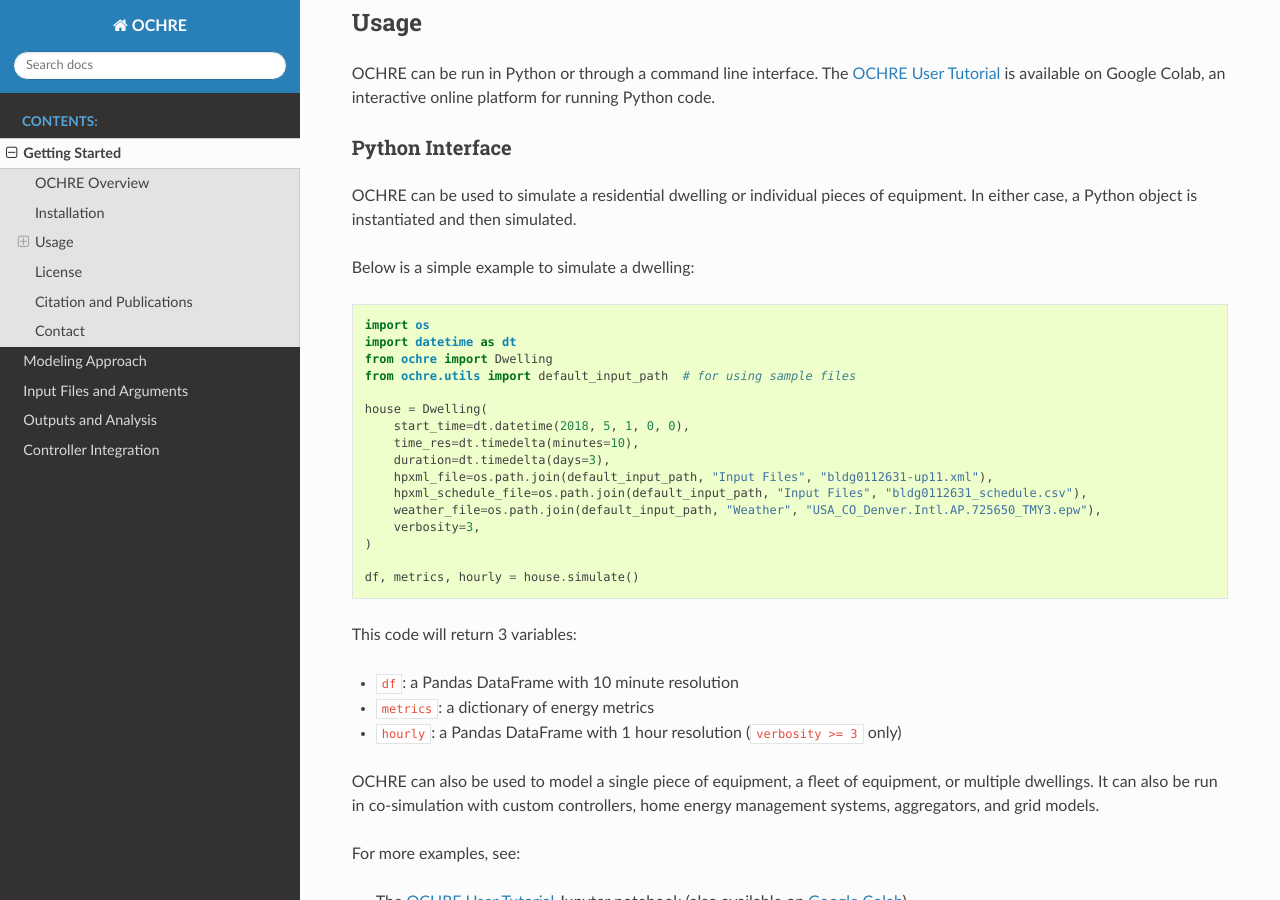
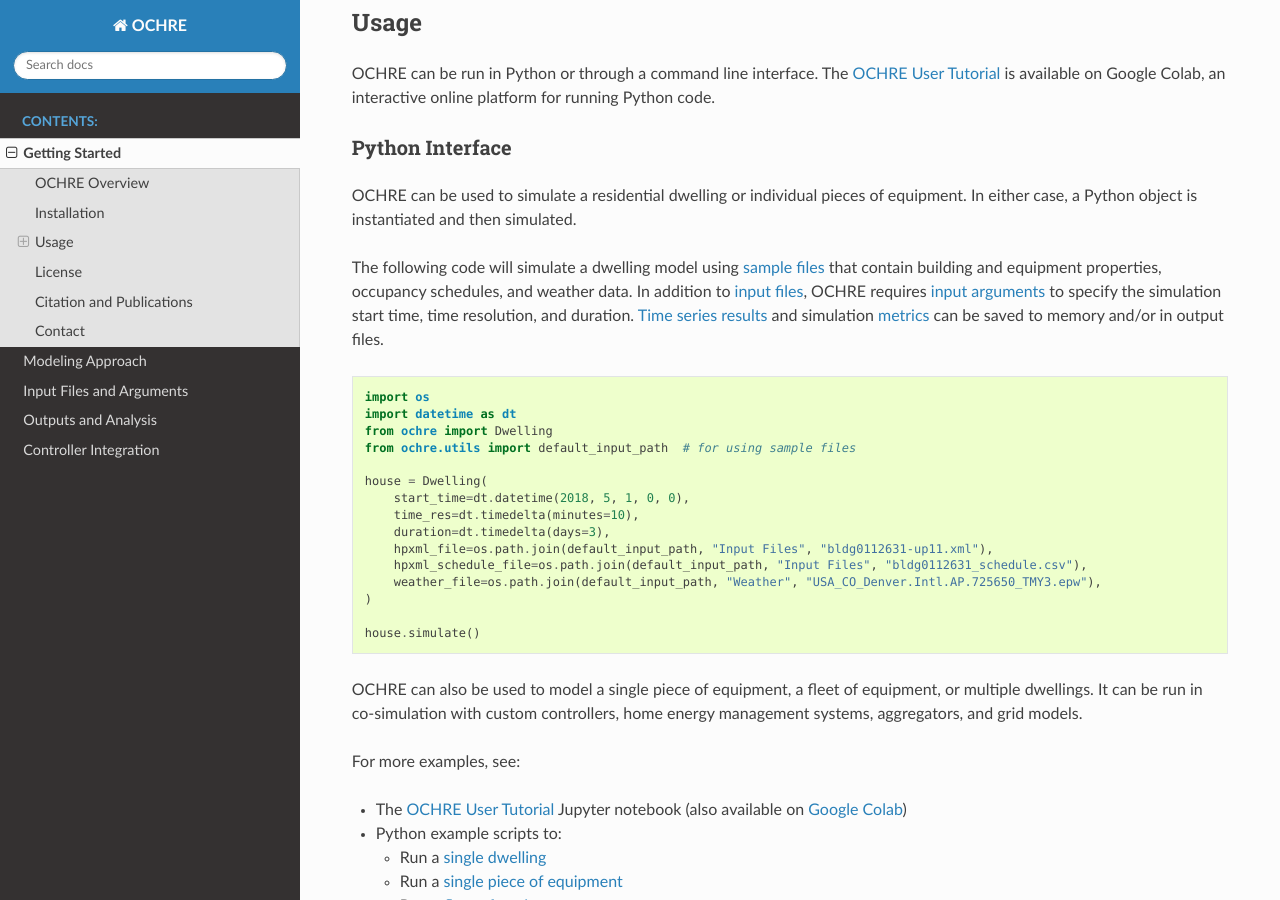
Before and after one commit to NREL/OCHRE, a Sphinx documentation site: the page built from docs/source/Introduction.rst, in a window 1280 px wide and 900 px high, scrolled down 1061 px. Built offline with Sphinx 7.4.7 and the Read the Docs theme 3.1.0, drawn with Linux system fonts in a browser that asks for light colours.

Commit message:
doc updates

```diff
--- a/docs/source/Introduction.rst
+++ b/docs/source/Introduction.rst
@@ -62,7 +62,14 @@
 OCHRE can be used to simulate a residential dwelling or individual pieces of
 equipment. In either case, a Python object is instantiated and then simulated.
 
-Below is a simple example to simulate a dwelling:
+The following code will simulate a dwelling model using `sample files
+<https://github.com/NREL/OCHRE/tree/main/ochre/defaults/Input%20Files>`__ that
+contain building and equipment properties, occupancy schedules, and weather
+data. In addition to `input files <#generating-input-files>`_, OCHRE requires
+`input arguments <#dwelling-arguments>`_ to specify the simulation start time,
+time resolution, and duration. `Time series results
+<#dwelling-time-series-results>`_ and simulation `metrics <#all-metrics>`_ can
+be saved to memory and/or in output files.
 
 .. code-block:: python
 
@@ -78,23 +85,13 @@
         hpxml_file=os.path.join(default_input_path, "Input Files", "bldg0112631-up11.xml"),
         hpxml_schedule_file=os.path.join(default_input_path, "Input Files", "bldg0112631_schedule.csv"),
         weather_file=os.path.join(default_input_path, "Weather", "USA_CO_Denver.Intl.AP.725650_TMY3.epw"),
-        verbosity=3,
     )
 
-    df, metrics, hourly = house.simulate()
-
-This code will return 3 variables:
-
-- ``df``: a Pandas DataFrame with 10 minute resolution
-
-- ``metrics``: a dictionary of energy metrics
-
-- ``hourly``: a Pandas DataFrame with 1 hour resolution (``verbosity >= 3`` only)
+    house.simulate()
 
 OCHRE can also be used to model a single piece of equipment, a fleet of
-equipment, or multiple dwellings. It can also be run in co-simulation with
-custom controllers, home energy management systems, aggregators, and grid
-models.
+equipment, or multiple dwellings. It can be run in co-simulation with custom
+controllers, home energy management systems, aggregators, and grid models.
 
 For more examples, see:
 
```
Also changed, not shown: docs/source/ControllerIntegration.rst (+7 -9 lines), docs/source/InputsAndArguments.rst (+5 -7 lines), docs/source/ModelingApproach.rst (+3 -6 lines), 1 other file.
